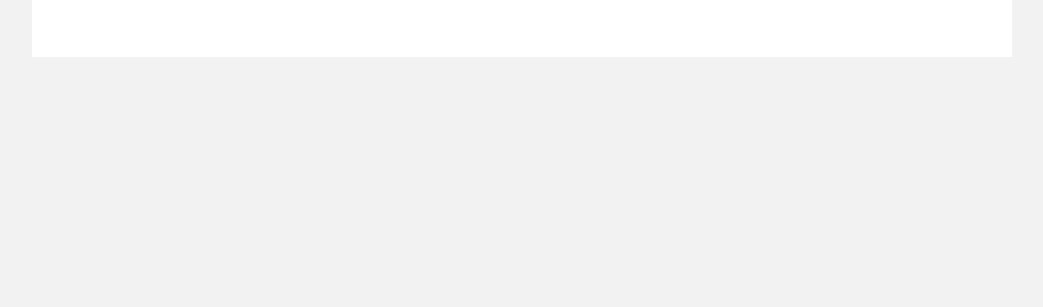
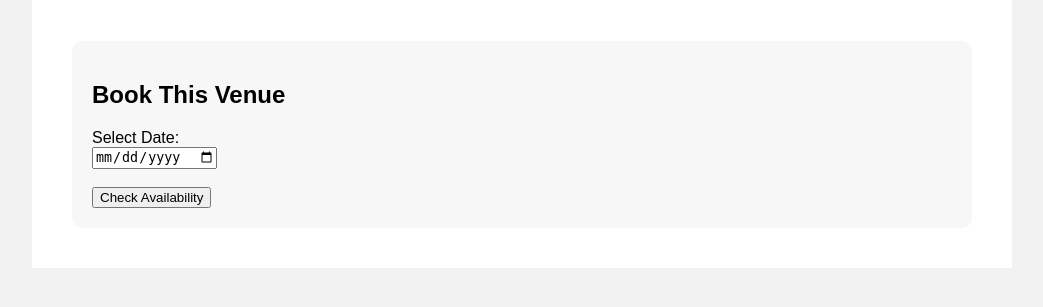
Before and after one commit to danenriquerrhine/project, a Flask app: page /venue/1 in a window 1280 px wide. Shown: the part 224-531 px from the top of the page, without its empty margins (118-1161 px from the left). Run offline with Flask 3, Linux system fonts and the light colour scheme; data that the repository does not hold is empty.

Commit message:
Add booking form to venue template

```diff
--- a/templates/venue.html
+++ b/templates/venue.html
@@ -35,6 +35,13 @@ color:#3f5683;
 text-decoration:none;
 }
 
+.booking-box{
+margin-top:40px;
+padding:20px;
+background:#f7f7f7;
+border-radius:10px;
+}
+
 </style>
 
 </head>
@@ -57,6 +64,25 @@ text-decoration:none;
 
 <p>{{ venue.description }}</p>
 
+<div class="booking-box">
+
+<h2>Book This Venue</h2>
+
+<form action="/check_availability" method="post">
+
+<input type="hidden" name="venue_id" value="{{ venue.id }}">
+
+<label>Select Date:</label><br>
+<input type="date" name="date" required>
+
+<br><br>
+
+<button type="submit">Check Availability</button>
+
+</form>
+
+</div>
+
 </div>
 
 </body>
```
